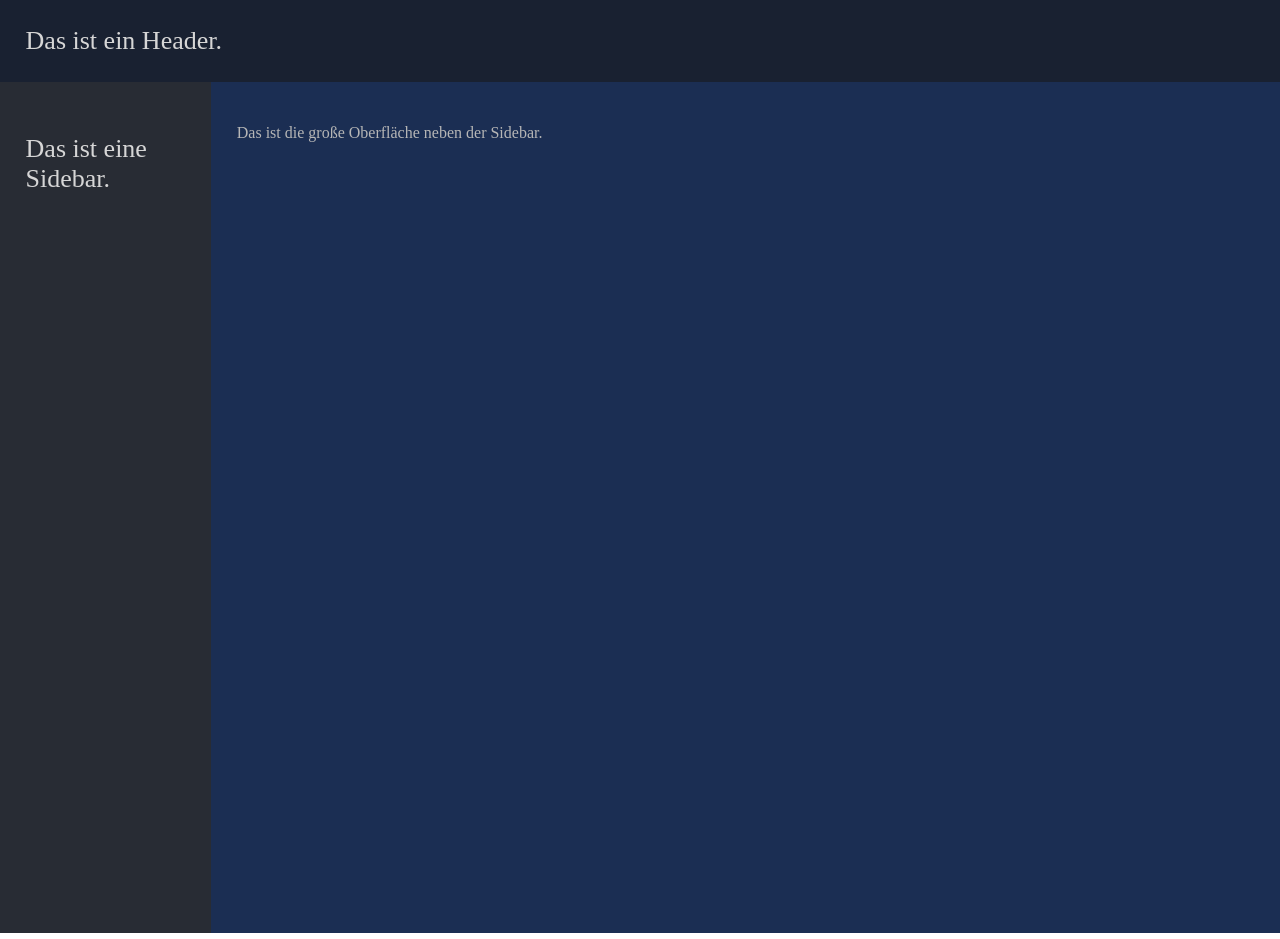
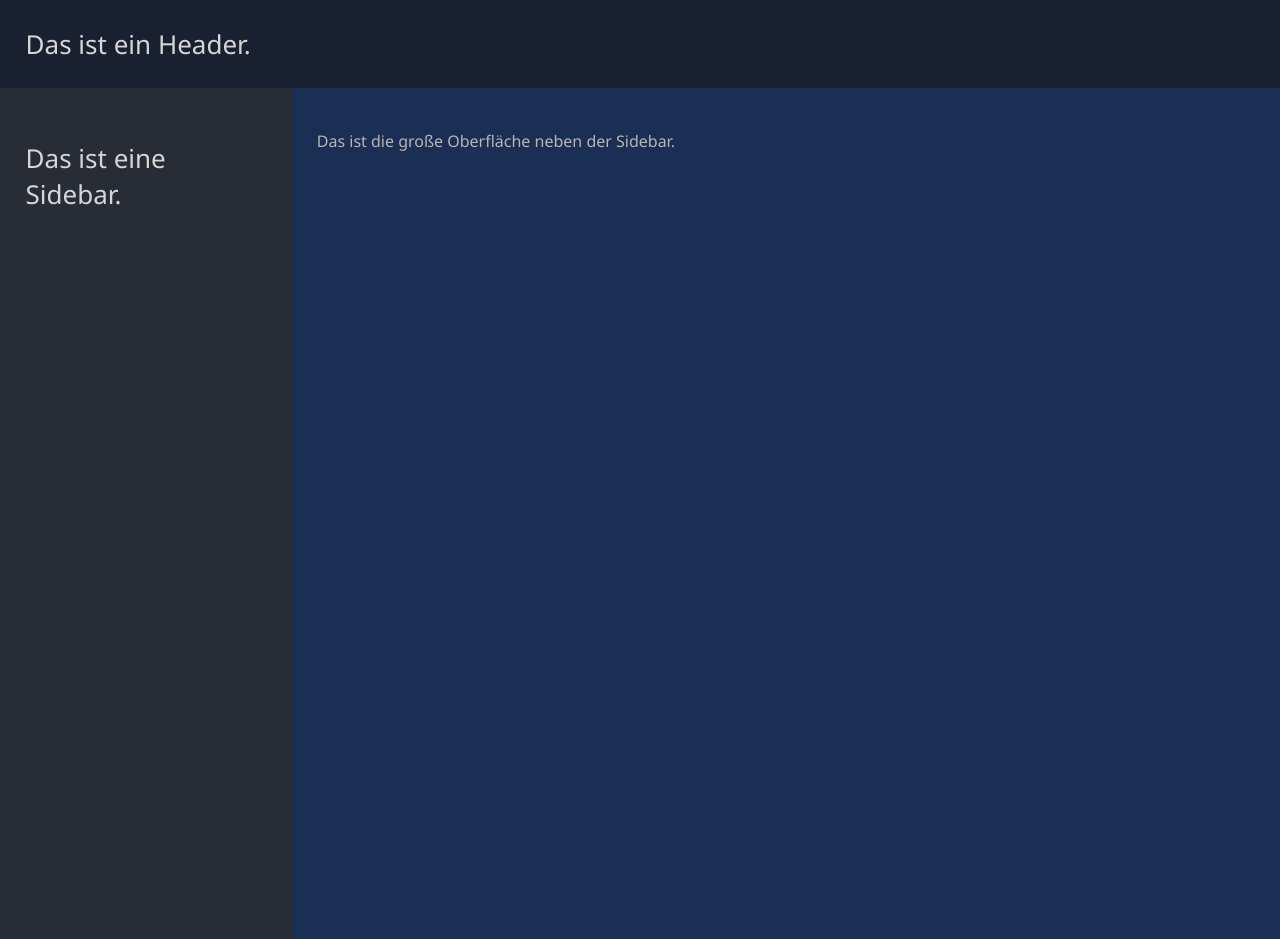
Before and after one commit to Knilchon/Zimt_Frontend, a Next.js app in the folder zimt_frontend/: page / in a window 1280 px wide. Built offline with nearby package versions, Linux system fonts and the light colour scheme.

Commit message:
Changed font

```diff
--- a/zimt_frontend/styles/_app.css
+++ b/zimt_frontend/styles/_app.css
@@ -18,7 +18,7 @@
   min-height: 10vh;
   display: flex;
   flex-direction: column;
-  align-items: start;
+  align-items: flex-start;
   justify-content: left;
   font-size: calc(10px + 2vmin);
   color: rgb(214, 214, 214);
@@ -40,11 +40,12 @@
 
 body{
     margin: 0cm;
+    font-family: 'Segoe UI', Tahoma, Geneva, Verdana, sans-serif;
 }
 
 .side-bar{
     padding: 2%;
-    width: 20vh;
+    width: 30vh;
     height: 100vh;
     background-color: #282c34;
     display: flex;
```
